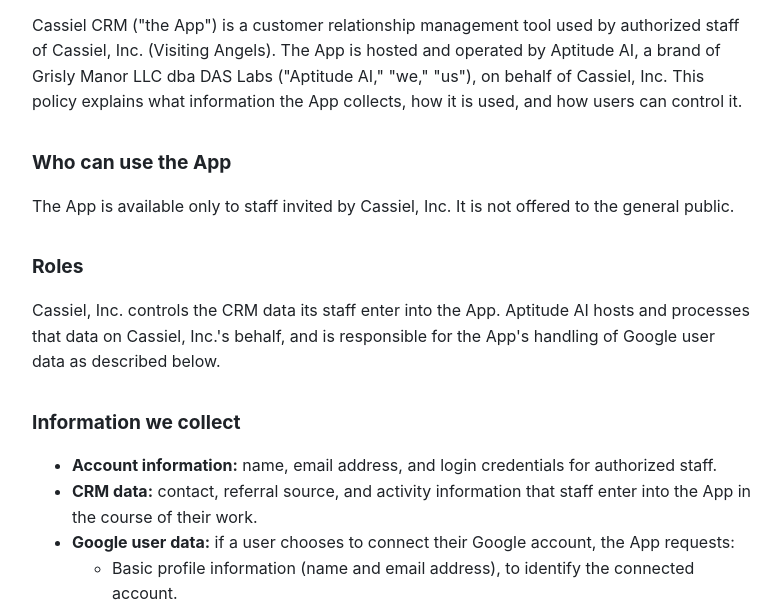
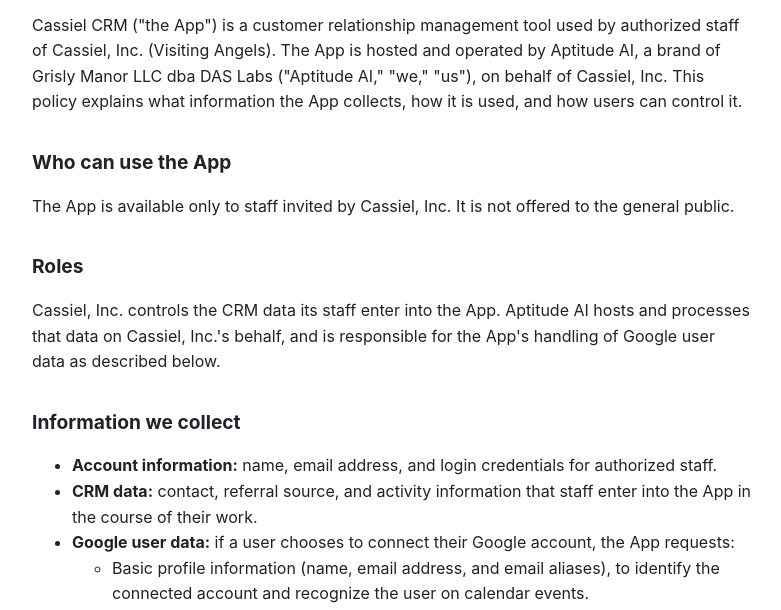
Before and after one commit to DAS-XR-Labs/cassiel-crm-site, a plain HTML site: page privacy/index.html in a window 1280 px wide. Shown: the part 188-798 px from the top of the page, without its empty margins (248-1029 px from the left). Drawn offline with Linux system fonts and the light colour scheme.

Commit message:
Cover email aliases in privacy policy

```diff
--- a/privacy/index.html
+++ b/privacy/index.html
@@ -31,7 +31,7 @@
     <li><strong>CRM data:</strong> contact, referral source, and activity information that staff enter into the App in the course of their work.</li>
     <li><strong>Google user data:</strong> if a user chooses to connect their Google account, the App requests:
       <ul>
-        <li>Basic profile information (name and email address), to identify the connected account.</li>
+        <li>Basic profile information (name, email address, and email aliases), to identify the connected account and recognize the user on calendar events.</li>
         <li>Read-only access to Google Calendar events (<code>calendar.events.readonly</code>), to show the user's scheduled meetings alongside related CRM contacts and activities.</li>
       </ul>
     </li>
```
